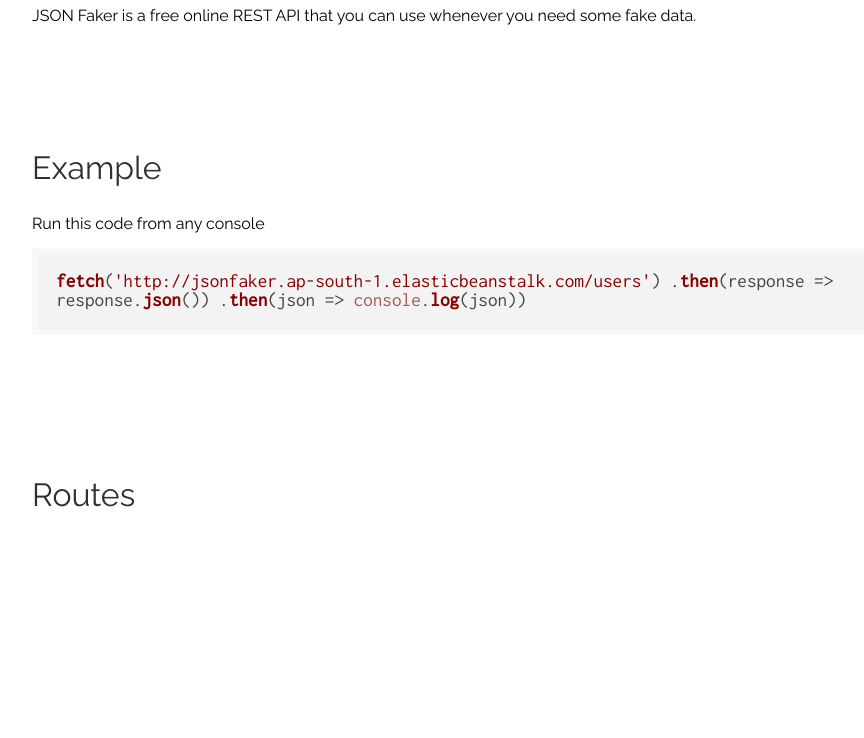
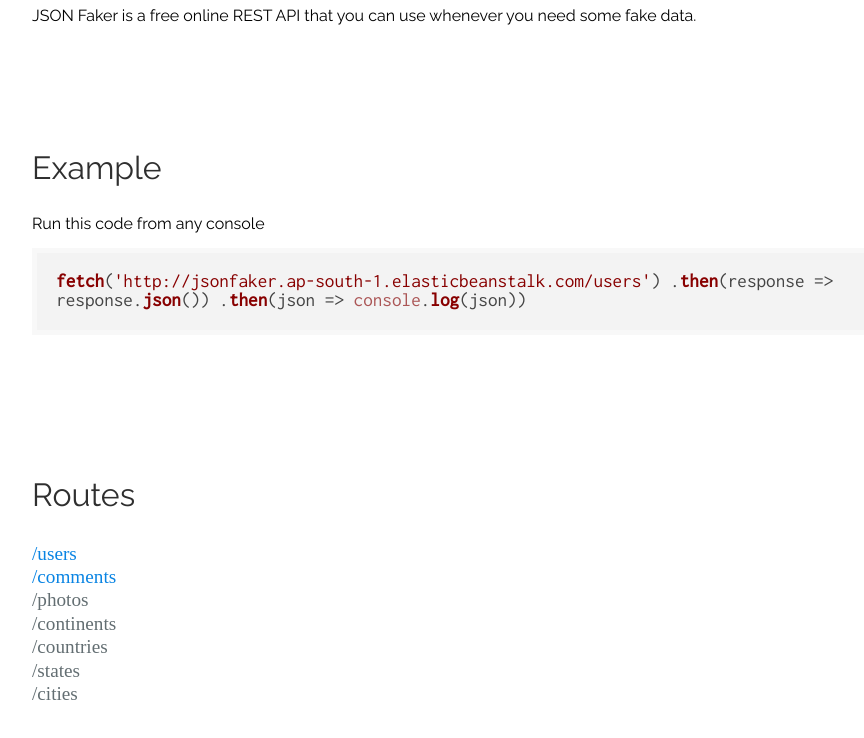
Before and after one commit to bijaydas/jsonfaker, a website: page public/index.html in a window 1280 px wide. Shown: the part 591-1329 px from the top of the page, without its empty margins (144-1008 px from the left). Before the commit the page ends 1182 px from the top, so only its background shows below. Drawn offline with nearby package versions, Linux system fonts and the light colour scheme.

Commit message:
Added routes section

```diff
--- a/public/css/helper.css
+++ b/public/css/helper.css
@@ -20,6 +20,12 @@
 .font-code-blue {
     color: #3498db;
 }
+.lnk-font-blue {
+    color: #0984e3;
+}
+.lnk-stop {
+    color: #636e72;
+}
 .dis-0 {
     display: none;
 }
--- a/public/css/master.css
+++ b/public/css/master.css
@@ -75,3 +75,14 @@
 main.documentation .row .code-row {
     margin-top: 10px;
 }
+
+/* Routes */
+
+main.documentation .row .api-routes ul li {
+    line-height: 1.4rem;
+}
+
+main.documentation .row .api-routes ul li a {
+    text-decoration: none;
+    font-size: 1.2rem;
+}
--- a/public/index.html
+++ b/public/index.html
@@ -76,9 +76,20 @@
 
             <div class="row">
                 <h3 class="font-Raleway">Routes</h3>
-
+                <div class="api-routes">
+                    <ul>
+                        <li><a class="lnk-font-blue" target="_blank" href="/users">/users</a></li>
+                        <li><a class="lnk-font-blue" target="_blank" href="/comments">/comments</a></li>
+                        <li><a class="lnk-stop" target="_blank" href="/photos">/photos</a></li>
+                        <li><a class="lnk-stop" target="_blank" href="/continents">/continents</a></li>
+                        <li><a class="lnk-stop" target="_blank" href="/countries">/countries</a></li>
+                        <li><a class="lnk-stop" target="_blank" href="/states">/states</a></li>
+                        <li><a class="lnk-stop" target="_blank" href="/cities">/cities</a></li>
+                    </ul>
+                </div>
             </div>
         </main>
+
         <script src="http://cdnjs.cloudflare.com/ajax/libs/highlight.js/9.18.1/highlight.min.js"></script>
         <script src="js/master.js" charset="utf-8"></script>
     </body>
--- a/public/js/master.js
+++ b/public/js/master.js
@@ -1,3 +1,10 @@
 (function() {
     hljs.initHighlightingOnLoad();
+
+    const _linksToStop = document.querySelectorAll('.lnk-stop');
+    for (const _linkToStop of _linksToStop) {
+        _linkToStop.addEventListener('click', function(event) {
+            event.preventDefault();
+        });
+    }
 })();
```
